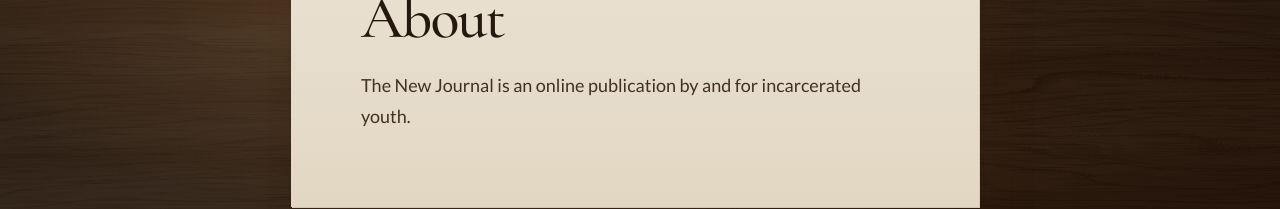
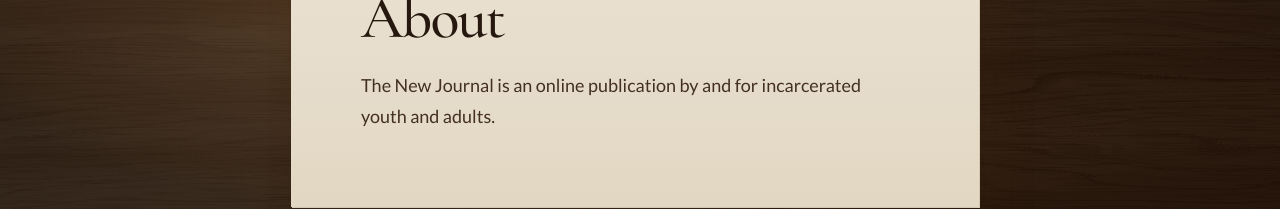
Before and after one commit to wangdrew5/thenewjournal, a React (Vite) app: page /about in a window 1280 px wide. Shown: the part 220-429 px from the top of the page. Built offline with nearby package versions, Linux system fonts and the light colour scheme.

Commit message:
About: by and for incarcerated youth and adults
Co-Authored-By: Claude Opus 5.5 <noreply@anthropic.com>

```diff
--- a/src/pages/About.tsx
+++ b/src/pages/About.tsx
@@ -14,7 +14,7 @@ export default function About() {
         </h1>
         <p>
           The New Journal is an online publication by and for incarcerated
-          youth.
+          youth and adults.
         </p>
       </motion.div>
     </main>
```
